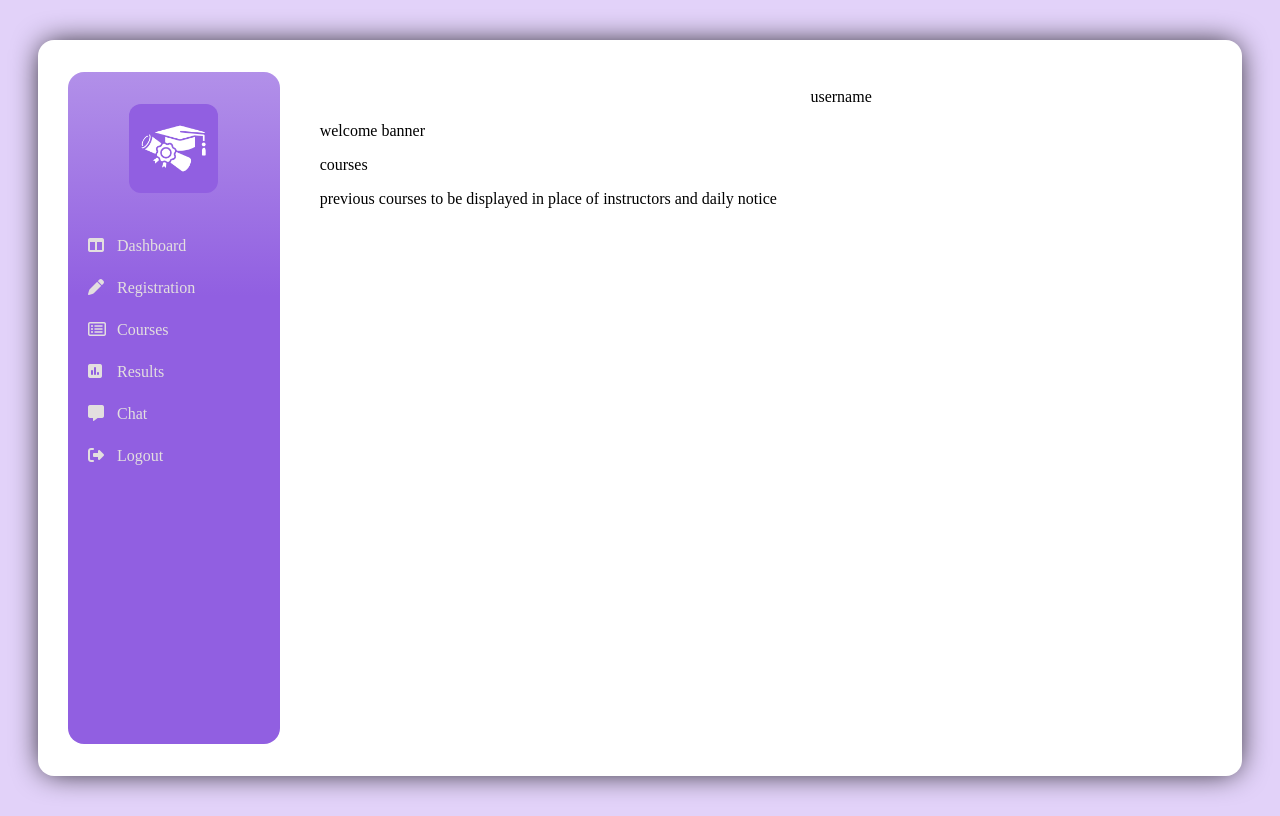
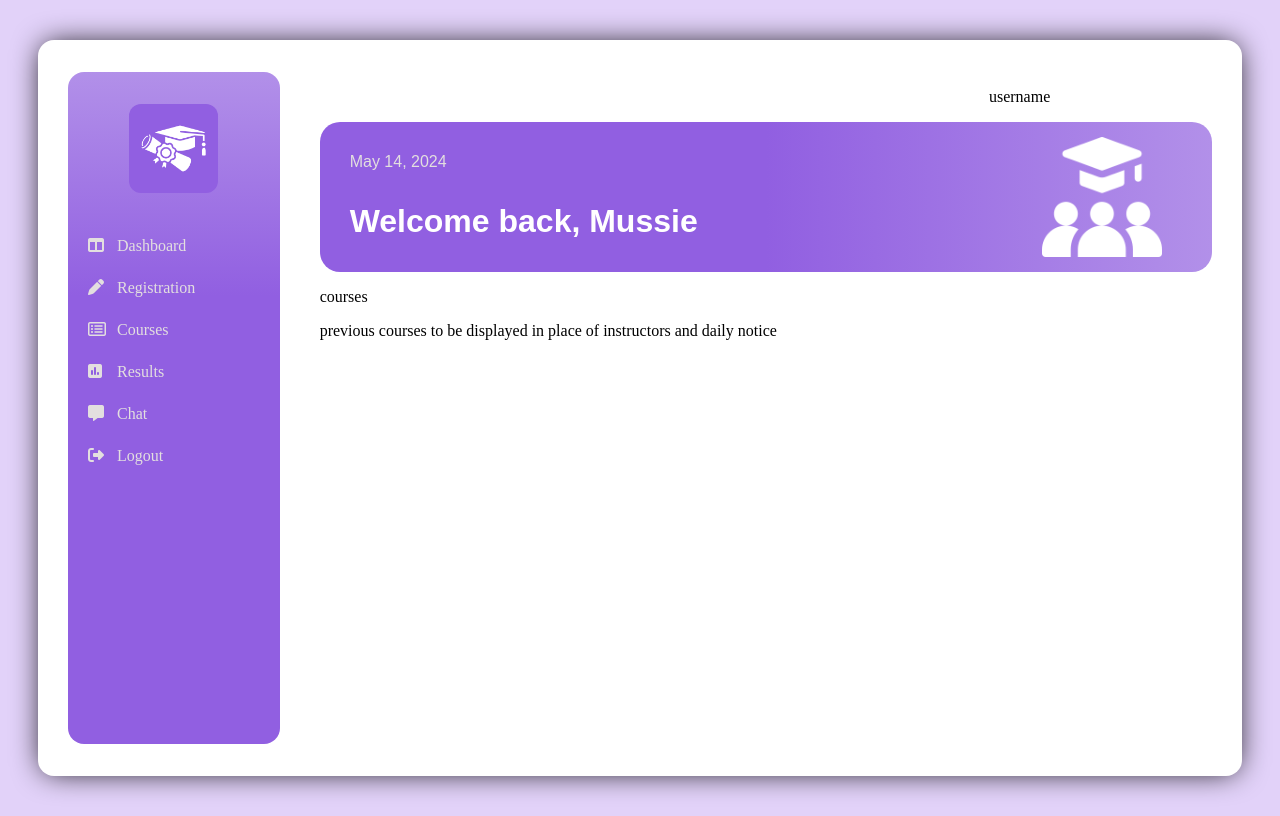
Before and after one commit to mussie-alemayehu/student-portal, a PHP site: page / in a window 1280 px wide. Run offline with PHP 8.4, Linux system fonts and the light colour scheme; some libraries are stand-ins or nearby versions.

Commit message:
add style to the welcome banner

```diff
--- a/dashboard/index.html
+++ b/dashboard/index.html
@@ -70,7 +70,9 @@
                 <p>username</p>
             </div>
             <div class="welcome-banner">
-                <p>welcome banner</p>
+                <p class="date-time">May 14, 2024</p>
+                <p class="welcome-message">Welcome back, Mussie</p>
+                <img src="education.png" alt="education icon">
             </div>
             <div class="current courses">
                 <p>courses</p>
--- a/dashboard/styles/main-contents-styles.css
+++ b/dashboard/styles/main-contents-styles.css
@@ -6,6 +6,37 @@
 }
 
 .profile {
-    width: 40%;
-    margin-left: 55%;
+    width: 20%;
+    margin-left: 75%;
 }
+
+.welcome-banner {
+    height: 120px;
+    border-radius: 20px;
+    background-image: linear-gradient(to left, #B290E9, #915FE1, #915FE1);
+    padding: 15px;
+    position: relative;
+}
+
+p.welcome-message {
+    font-size: 2rem;
+    font-family: sans-serif;
+    color: white;
+    font-weight: 600;
+    position: absolute;
+    bottom: 0;
+    left: 30px;
+}
+
+p.date-time {
+    font-family: sans-serif;
+    color: rgb(227, 223, 223);
+    padding-left: 15px;
+}
+
+.welcome-banner img {
+    height: 120px;
+    position: absolute;
+    right: 50px;
+    top: 15px;
+}
```
Also changed, not shown: dashboard/education.png (added).
